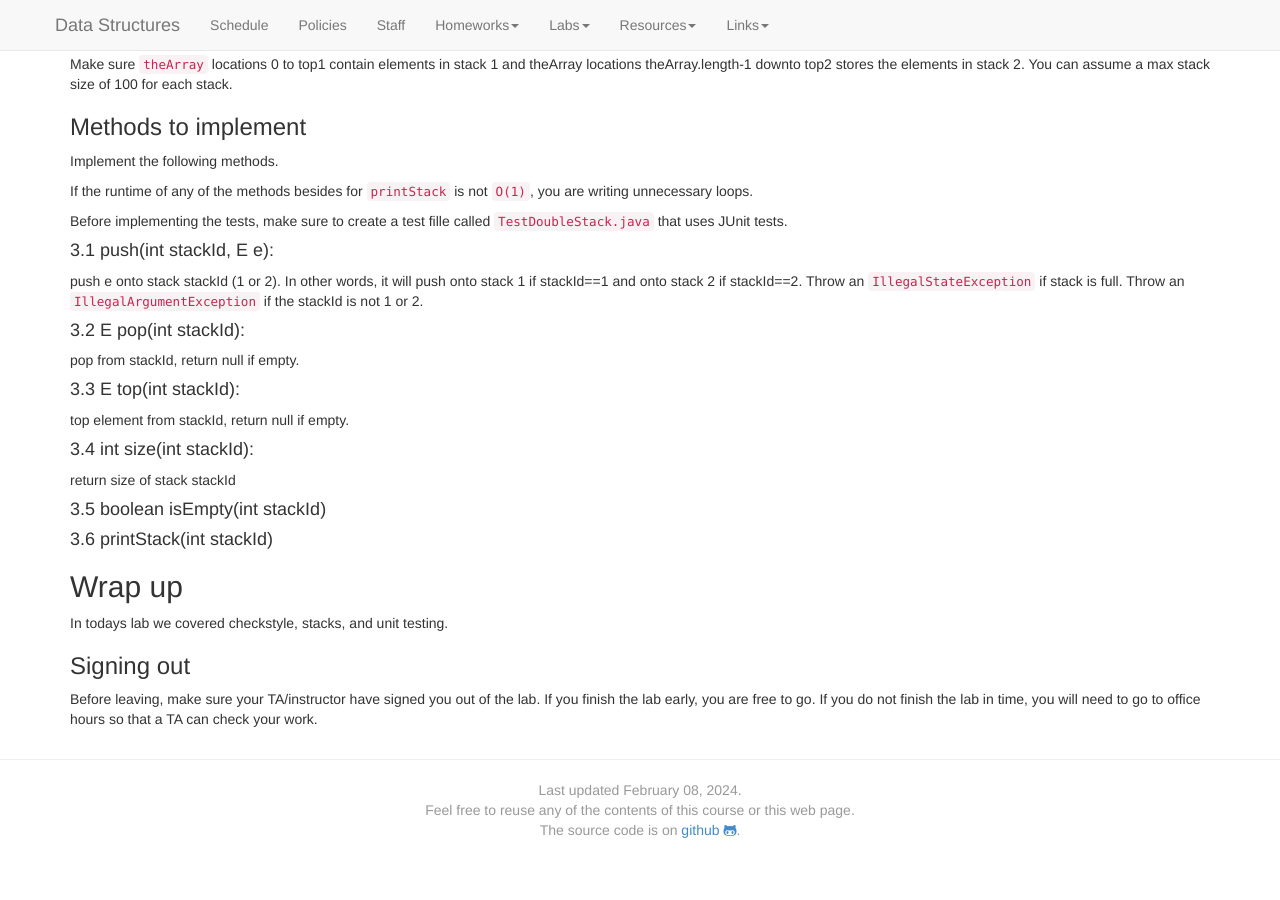
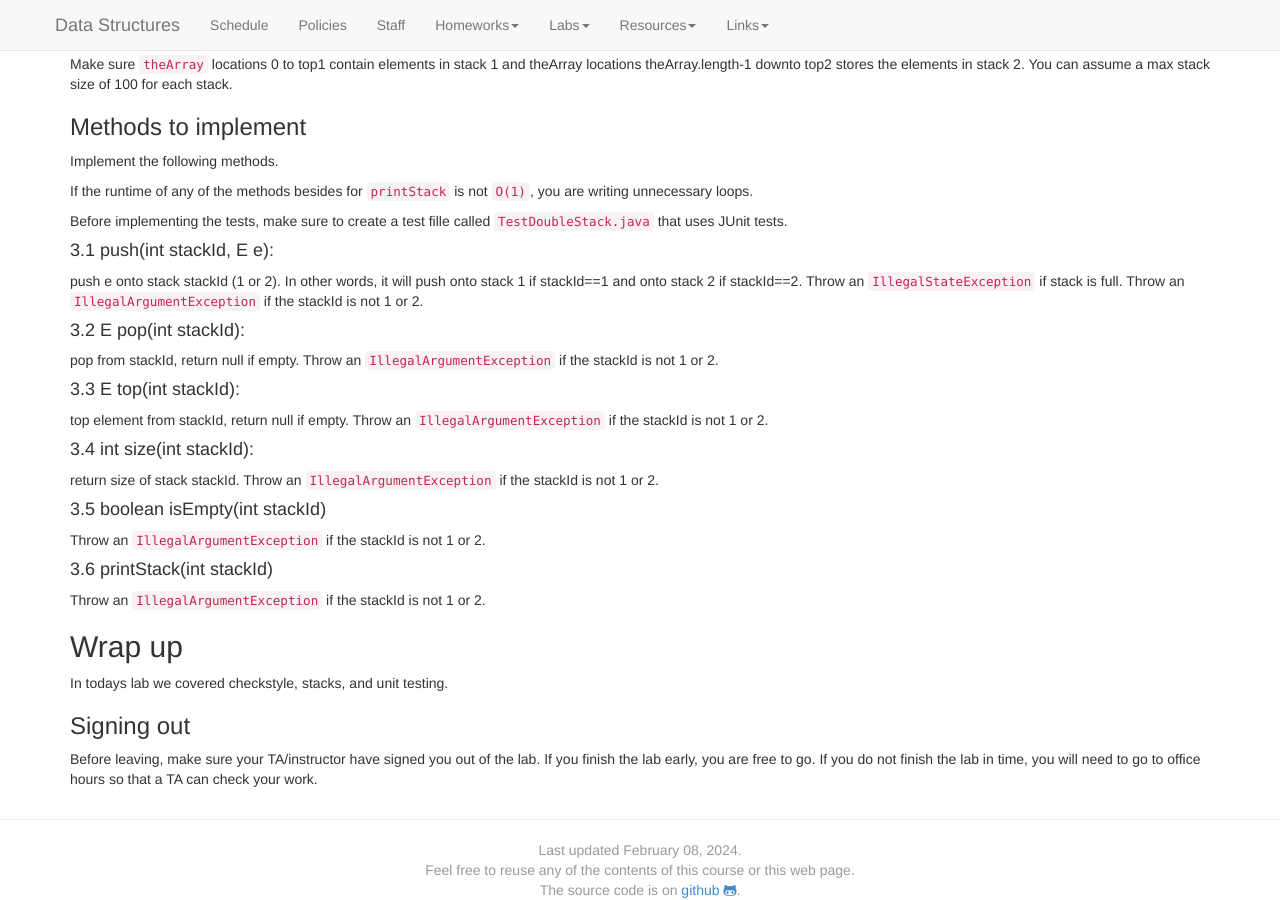
Before and after one commit to kalte0/BMC-CS-151.github.io, a Jekyll site: the page built from labs/Lab05.md, in a window 1280 px wide and 900 px high, scrolled down 1816 px. Built offline with Jekyll 4.4.1, drawn with Linux system fonts in a browser that asks for light colours; nearby versions of some CDN libraries; before the commit the page ends 2656 px from its top, so only the background shows below that.

Commit message:
Update Lab05.md

```diff
--- a/labs/Lab05.md
+++ b/labs/Lab05.md
@@ -181,18 +181,20 @@ will push onto stack 1 if stackId==1 and onto stack 2 if stackId==2. Throw an
 `IllegalStateException` if stack is full. Throw an `IllegalArgumentException` if the stackId is not 1 or 2.
 
 #### 3.2 E pop(int stackId):
-pop from stackId, return null if empty.
+pop from stackId, return null if empty. Throw an `IllegalArgumentException` if the stackId is not 1 or 2.
 
 #### 3.3 E top(int stackId):
-top element from stackId, return null if empty.
+top element from stackId, return null if empty. Throw an `IllegalArgumentException` if the stackId is not 1 or 2.
 
 
 #### 3.4  int size(int stackId):
-return size of stack stackId
+return size of stack stackId. Throw an `IllegalArgumentException` if the stackId is not 1 or 2.
 
 #### 3.5  boolean isEmpty(int stackId)
+Throw an `IllegalArgumentException` if the stackId is not 1 or 2.
 
 #### 3.6  printStack(int stackId)
+Throw an `IllegalArgumentException` if the stackId is not 1 or 2.
 
 ## Wrap up
 
```
